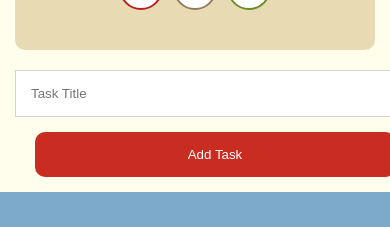
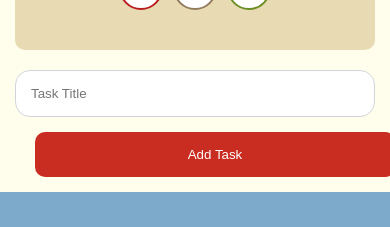
Before and after one commit to Safya174/TodoListReact, a React (Vite) app: page / in a window 390 px wide. Shown: the part 520-747 px from the top of the page. Built offline with nearby package versions, Linux system fonts and the light colour scheme; some icons are missing.

Commit message:
fix: make todo items responsive for mobile

```diff
--- a/src/App.css
+++ b/src/App.css
@@ -1,4 +1,6 @@
-
+* {
+  box-sizing: border-box;
+}
 html,body{
   background-color:"#7DAACB";
   margin: 0;
--- a/src/Container.jsx
+++ b/src/Container.jsx
@@ -34,7 +34,7 @@ let Taskt = filterTasks.map((Task) => (
             {Taskt}
             <div style={{marginTop:"20px"}}>
 
-    <input type="text"  value={inputValue}   placeholder='Task Title' style={{padding:"15px",width:"75%",border:"#D1D5DB solid 1px"}} className='widthInput' onChange={(e)=>{
+    <input type="text"  value={inputValue}   placeholder='Task Title' style={{padding:"15px",width:"75%",border:"#D1D5DB solid 1px",borderRadius:'15px'}} className='widthInput' onChange={(e)=>{
       setInputValue(e.target.value)
     }} />
                        <button
```
